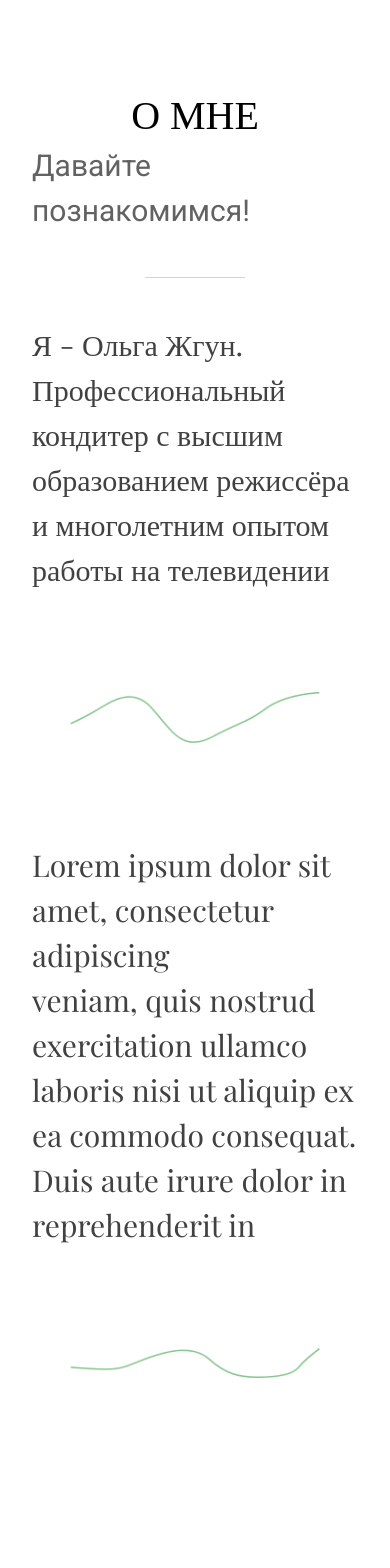
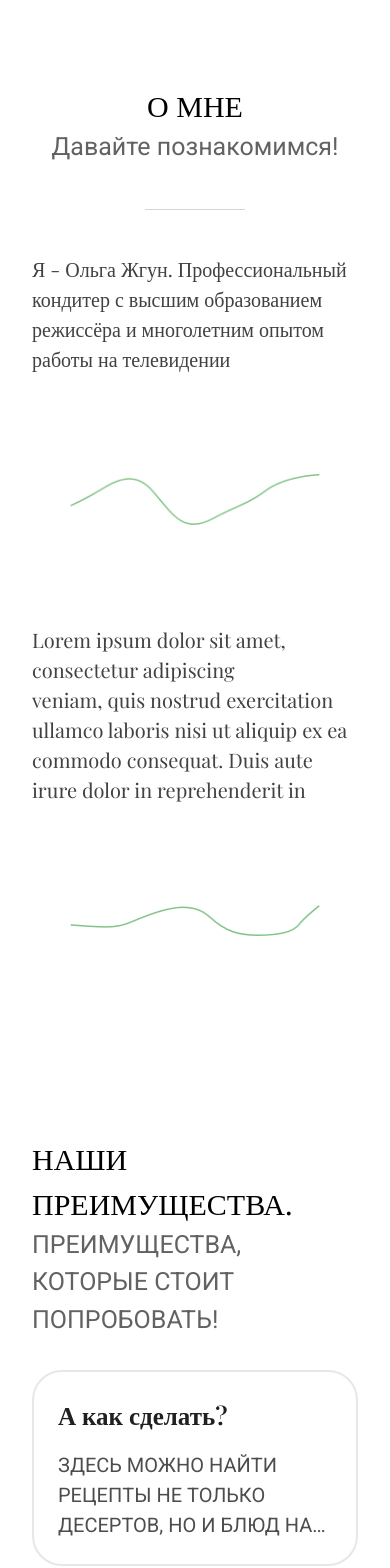
Before and after one commit to m1gellow/cookingBlog, a Next.js app: page / in a window 390 px wide. Shown: the part 1140-2708 px from the top of the page. Built offline with nearby package versions, Linux system fonts and the light colour scheme.

Commit message:
changed a font size

```diff
--- a/app/components/shared/AboutMeText.tsx
+++ b/app/components/shared/AboutMeText.tsx
@@ -9,7 +9,7 @@ interface IAboutMeText {
 const AboutMeText: React.FC<IAboutMeText> = ({ text, devider }) => {
   return (
     <div className="flex flex-col items-center justify-center">
-      <h2 className="text-[30px] sm:text-[35px] md:text-[40px] text-primary/85 lg:text-[40px] xl:text-[45px]">
+      <h2 className="text-[20px] sm:text-[35px] md:text-[40px] text-primary/85 lg:text-[40px] xl:text-[45px]">
         {text}
       </h2>
       {devider && <Devider index={devider} />}
--- a/app/components/shared/BenefitsCard.tsx
+++ b/app/components/shared/BenefitsCard.tsx
@@ -17,10 +17,10 @@ const BenefitsCard: React.FC<BenefitsCardProps> = ({
   return (
     <div className={cn(`border-${color}-300 border-2 rounded-[30px] p-6`)}>
       <div className="flex flex-col gap-4 items-start justify-center">
-        <h2 className="text-[30px] sm:text-[30px] md:text-[35px] lg:text-[25px] xl:text-[35px] text-primary font-semibold">
+        <h2 className="text-[25px] sm:text-[30px] md:text-[35px] lg:text-[25px] xl:text-[35px] text-primary font-semibold">
           {title}
         </h2>
-        <h3 className="uppercase line-clamp-3 text-[25px] sm:text-[20px] md:text-[20px] lg:text-[25px] xl:text-[30px] text-primary/80">
+        <h3 className="uppercase line-clamp-3 text-[20px]  md:text-[20px] lg:text-[25px] xl:text-[30px] text-primary/80">
           {content}
         </h3>
       </div>
--- a/app/components/shared/SectionDescription.tsx
+++ b/app/components/shared/SectionDescription.tsx
@@ -3,7 +3,7 @@ import React from "react";
 const SectionDescription = ({ text }: { text: string }) => {
   return (
     <div>
-      <h3 className="text-[30px] text-primary/70  sm:text-[35px] md:text-[40px]    lg:text-[40px] xl:text-[45px] ">
+      <h3 className="text-[25px] text-primary/70  sm:text-[35px] md:text-[40px]    lg:text-[40px] xl:text-[45px] ">
         {text}
       </h3>
     </div>
--- a/app/components/ui/Benefits.tsx
+++ b/app/components/ui/Benefits.tsx
@@ -19,7 +19,7 @@ const Benefits = () => {
           <motion.div
             initial={{ opacity: 0, y: "20px" }}
             whileInView={{ opacity: 1, y: "0" }}
-            className="flex flex-col items-center justify-center uppercase text-[40px] sm:text-[60px] md:text-[65px] lg:text-[70px] xl:text-[80px]"
+            className="flex flex-col items-center justify-center uppercase text-[30px] sm:text-[40px] md:text-[65px] lg:text-[70px] xl:text-[80px]"
           >
             <h2>Наши преимущества.</h2>
             <SectionDescription text="Преимущества, которые стоит попробовать!" />
--- a/app/components/ui/News.tsx
+++ b/app/components/ui/News.tsx
@@ -29,13 +29,13 @@ const News = () => {
     <section id="blog" className="mt-[100px]">
       <div className="flex flex-col gap-8 items-center justify-center">
         <header className="flex flex-col gap-8 items-center justify-center text-center">
-          <h2 className="uppercase text-[40px] sm:text-[60px] md:text-[65px] lg:text-[70px] xl:text-[80px]">
+          <h2 className="uppercase text-[30px] sm:text-[40px] md:text-[65px] lg:text-[70px] xl:text-[80px]">
             Мой блог
           </h2>
           <h2 className="text-[40px] sm:text-[60px] md:text-[65px] lg:text-[70px] xl:text-[80px]">
             Новости, проекты, торты!
           </h2>
-          <h3 className="text-3xl">
+          <h3 className="text-xl">
             Lorem ipsum dolor sit amet consectetur adipisicing elit. Animi,
             veritatis consequuntur aliquam quas distinctio amet.
           </h3>
--- a/app/components/ui/Welcome.tsx
+++ b/app/components/ui/Welcome.tsx
@@ -23,7 +23,7 @@ const Welcome = () => {
       <MotionConfig transition={{ duration: 0.5 }}>
         <motion.div {...animationConfig}>
           <div className="flex flex-col items-center">
-            <h2 className="uppercase text-[40px] sm:text-[60px] md:text-[65px] lg:text-[70px] xl:text-[80px]">{title}</h2>
+            <h2 className="uppercase text-[30px] sm:text-[40px] md:text-[65px] lg:text-[70px] xl:text-[80px]">{title}</h2>
             <SectionDescription text={descriptionText} />
           </div>
         </motion.div>
```
